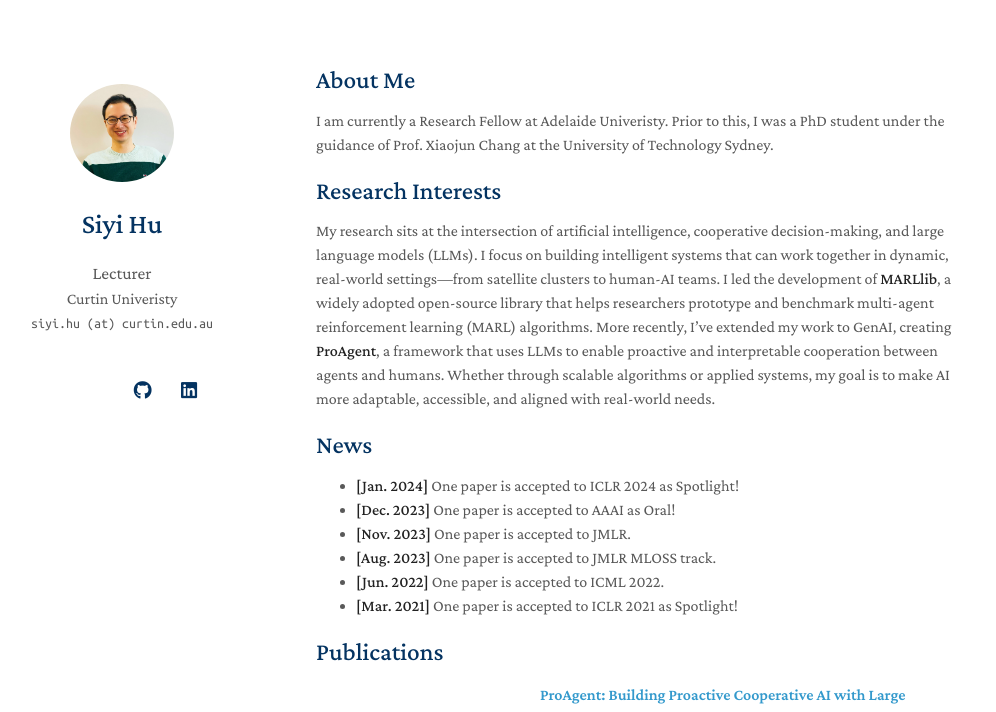
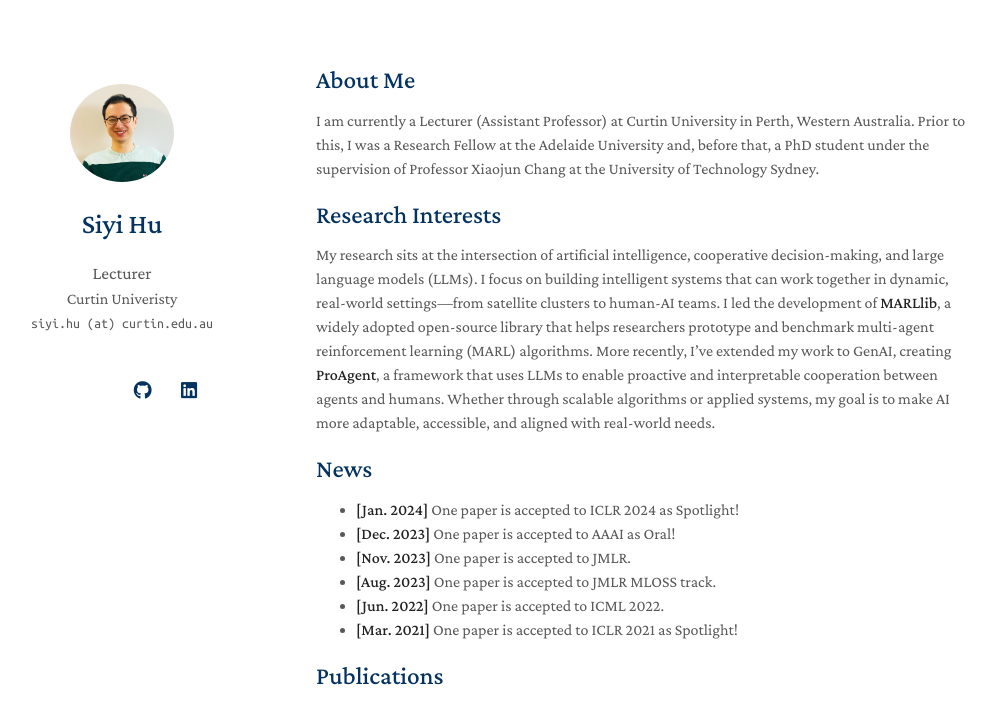
Before and after one commit to Theohhhu/theohhhu.github.io, a Jekyll site: the page built from index.md, in a window 1280 px wide and 900 px high, cut to the strip 0-712 px from the top of the window. Shown: the whole strip, without its empty margins (154-1150 px from the left). Built offline with Jekyll 4.4.1, drawn with Linux system fonts in a browser that asks for light colours; nearby versions of some CDN libraries; a style sheet for code colours, icons or effects is not loaded; our own code applies the rules of GitHub Pages for plain Markdown files.

Commit message:
Update index.md

```diff
--- a/index.md
+++ b/index.md
@@ -4,7 +4,7 @@ layout: homepage
 
 ## About Me
 
-I am currently a Research Fellow at Adelaide Univeristy. Prior to this, I was a PhD student under the guidance of Prof. Xiaojun Chang at the University of Technology Sydney.
+I am currently a Lecturer (Assistant Professor) at Curtin University in Perth, Western Australia. Prior to this, I was a Research Fellow at the Adelaide University and, before that, a PhD student under the supervision of Professor Xiaojun Chang at the University of Technology Sydney.
 
 ## Research Interests
 
```
